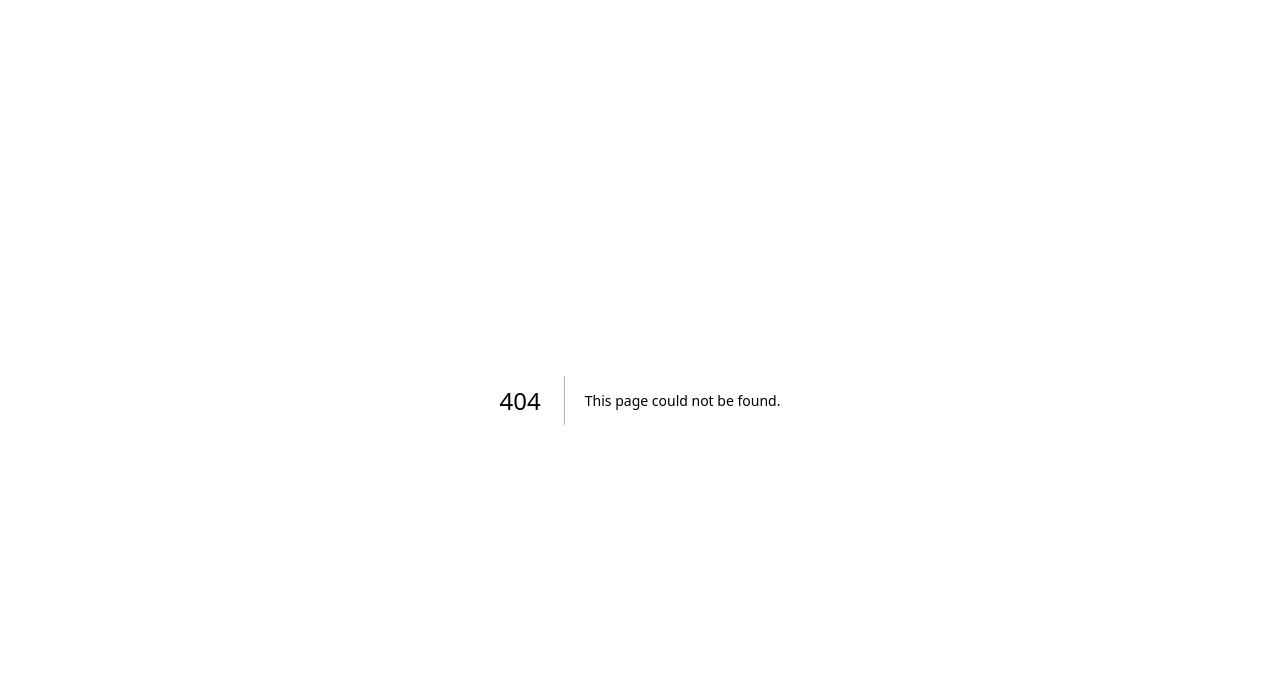
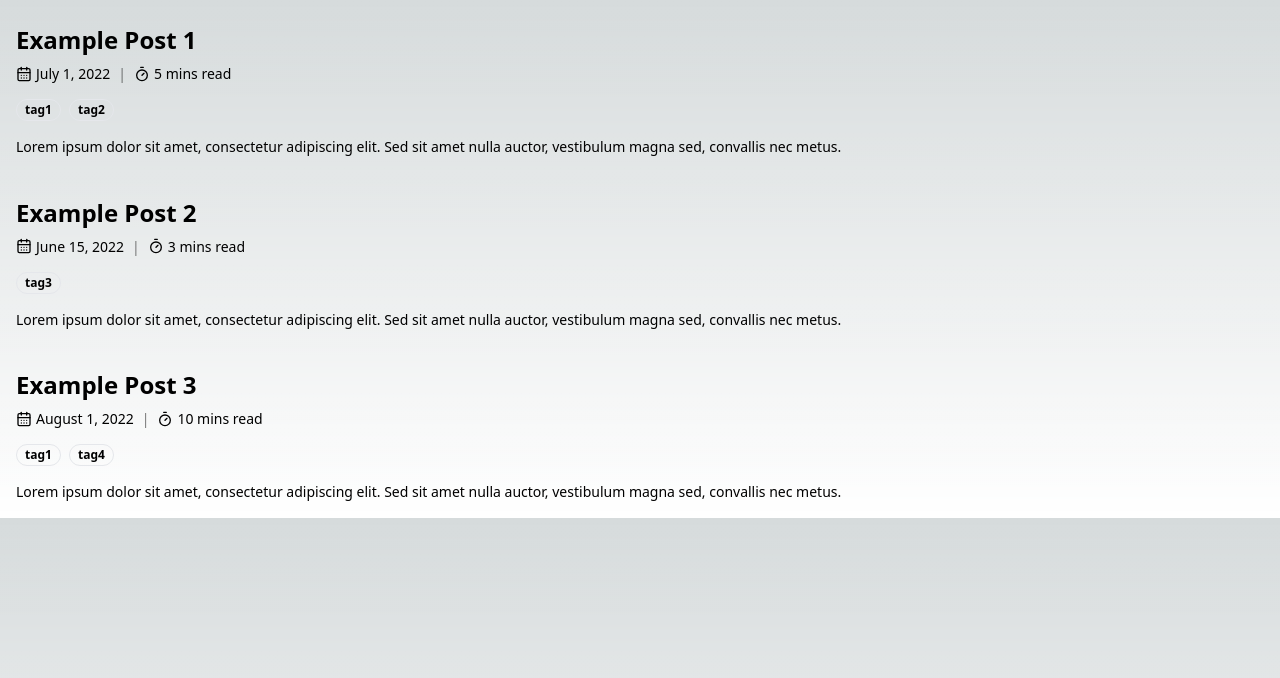
Before and after one commit to madjsmail/portfolio, a Next.js app: page /blog in a window 1280 px wide. Before the commit this address had no page. Shown: the top 678 px of the page. Built offline with nearby package versions, Linux system fonts and the light colour scheme.

Commit message:
feat : setup a blog page mvp XD

```diff
--- /dev/null
+++ b/app/blog/[slug]/page.tsx
@@ -0,0 +1,132 @@
+"use client";
+import React from "react";
+
+import Image from "next/image";
+import { twMerge } from "tailwind-merge";
+import { TracingBeam } from "@/components/ui/tracing-beam";
+
+
+
+type nameProps = {
+    params: {
+        slug: string;
+    }
+};
+
+
+
+export default function blogPost({
+    params
+}: nameProps) {
+    const { slug } = params;
+
+
+    return (
+        <TracingBeam className="px-6">
+            <div className="max-w-2xl mx-auto antialiased pt-4 relative">
+                {dummyContent.map((item, index) => (
+                    <div key={`content-${index}`} className="mb-10">
+                        <h2 className="bg-black text-white rounded-full text-sm w-fit px-4 py-1 mb-4">
+                            {item.badge}
+                        </h2>
+
+                        <p >
+                            {item.title}
+                        </p>
+
+                        <div className="text-sm  prose prose-sm dark:prose-invert">
+                            {item?.image && (
+                                <Image
+                                    src={item.image}
+                                    alt="blog thumbnail"
+                                    height="1000"
+                                    width="1000"
+                                    className="rounded-lg mb-10 object-cover"
+                                />
+                            )}
+                            {item.description}
+                        </div>
+                    </div>
+                ))}
+            </div>
+        </TracingBeam>
+    );
+}
+
+const dummyContent = [
+    {
+        title: "Lorem Ipsum Dolor Sit Amet",
+        description: (
+            <>
+                <p>
+                    Sit duis est minim proident non nisi velit non consectetur. Esse
+                    adipisicing laboris consectetur enim ipsum reprehenderit eu deserunt
+                    Lorem ut aliqua anim do. Duis cupidatat qui irure cupidatat incididunt
+                    incididunt enim magna id est qui sunt fugiat. Laboris do duis pariatur
+                    fugiat Lorem aute sit ullamco. Qui deserunt non reprehenderit dolore
+                    nisi velit exercitation Lorem qui do enim culpa. Aliqua eiusmod in
+                    occaecat reprehenderit laborum nostrud fugiat voluptate do Lorem culpa
+                    officia sint labore. Tempor consectetur excepteur ut fugiat veniam
+                    commodo et labore dolore commodo pariatur.
+                </p>
+                <p>
+                    Dolor minim irure ut Lorem proident. Ipsum do pariatur est ad ad
+                    veniam in commodo id reprehenderit adipisicing. Proident duis
+                    exercitation ad quis ex cupidatat cupidatat occaecat adipisicing.
+                </p>
+                <p>
+                    Tempor quis dolor veniam quis dolor. Sit reprehenderit eiusmod
+                    reprehenderit deserunt amet laborum consequat adipisicing officia qui
+                    irure id sint adipisicing. Adipisicing fugiat aliqua nulla nostrud.
+                    Amet culpa officia aliquip deserunt veniam deserunt officia
+                    adipisicing aliquip proident officia sunt.
+                </p>
+            </>
+        ),
+        badge: "React",
+        image:
+            "https://images.unsplash.com/photo-1464822759023-fed622ff2c3b?auto=format&fit=crop&q=80&w=3540&ixlib=rb-4.0.3&ixid=M3wxMjA3fDB8MHxwaG90by1wYWdlfHx8fGVufDB8fHx8fA%3D%3D",
+    },
+    {
+        title: "Lorem Ipsum Dolor Sit Amet",
+        description: (
+            <>
+                <p>
+                    Ex irure dolore veniam ex velit non aute nisi labore ipsum occaecat
+                    deserunt cupidatat aute. Enim cillum dolor et nulla sunt exercitation
+                    non voluptate qui aliquip esse tempor. Ullamco ut sunt consectetur
+                    sint qui qui do do qui do. Labore laborum culpa magna reprehenderit ea
+                    velit id esse adipisicing deserunt amet dolore. Ipsum occaecat veniam
+                    commodo proident aliqua id ad deserunt dolor aliquip duis veniam sunt.
+                </p>
+                <p>
+                    In dolore veniam excepteur eu est et sunt velit. Ipsum sint esse
+                    veniam fugiat esse qui sint ad sunt reprehenderit do qui proident
+                    reprehenderit. Laborum exercitation aliqua reprehenderit ea sint
+                    cillum ut mollit.
+                </p>
+            </>
+        ),
+        badge: "Changelog",
+        image:
+            "https://images.unsplash.com/photo-1519681393784-d120267933ba?auto=format&fit=crop&q=80&w=3540&ixlib=rb-4.0.3&ixid=M3wxMjA3fDB8MHxwaG90by1wYWdlfHx8fGVufDB8fHx8fA%3D%3D",
+    },
+    {
+        title: "Lorem Ipsum Dolor Sit Amet",
+        description: (
+            <>
+                <p>
+                    Ex irure dolore veniam ex velit non aute nisi labore ipsum occaecat
+                    deserunt cupidatat aute. Enim cillum dolor et nulla sunt exercitation
+                    non voluptate qui aliquip esse tempor. Ullamco ut sunt consectetur
+                    sint qui qui do do qui do. Labore laborum culpa magna reprehenderit ea
+                    velit id esse adipisicing deserunt amet dolore. Ipsum occaecat veniam
+                    commodo proident aliqua id ad deserunt dolor aliquip duis veniam sunt.
+                </p>
+            </>
+        ),
+        badge: "Launch Week",
+        image:
+            "https://images.unsplash.com/photo-1469474968028-56623f02e42e?auto=format&fit=crop&q=80&w=3506&ixlib=rb-4.0.3&ixid=M3wxMjA3fDB8MHxwaG90by1wYWdlfHx8fGVufDB8fHx8fA%3D%3D",
+    },
+];
--- /dev/null
+++ b/app/blog/layout.tsx
@@ -0,0 +1,14 @@
+import type { ReactNode } from 'react';
+
+type LayoutProps = {
+    children: ReactNode;
+};
+
+export default function Layout({ children }: LayoutProps) {
+
+    return (
+        <section>
+            {children}
+        </section>
+    );
+}
--- /dev/null
+++ b/app/blog/page.tsx
@@ -0,0 +1,39 @@
+import PostPreview from "@/components/custom/post-preview";
+
+export default function BlogPage() {
+    const posts = [
+        {
+            slug: 'example-post-1',
+            title: 'Example Post 1',
+            publishedDate: '2022-07-01T12:00:00.000Z',
+            readTimeMinutes: 5,
+            tags: ['tag1', 'tag2'],
+            description:
+                'Lorem ipsum dolor sit amet, consectetur adipiscing elit. Sed sit amet nulla auctor, vestibulum magna sed, convallis nec metus.'
+        },
+        {
+            slug: 'example-post-2',
+            title: 'Example Post 2',
+            publishedDate: '2022-06-15T10:00:00.000Z',
+            readTimeMinutes: 3,
+            tags: ['tag3'],
+            description:
+                'Lorem ipsum dolor sit amet, consectetur adipiscing elit. Sed sit amet nulla auctor, vestibulum magna sed, convallis nec metus.'
+        },
+        {
+            slug: 'example-post-3',
+            title: 'Example Post 3',
+            publishedDate: '2022-08-01T14:00:00.000Z',
+            readTimeMinutes: 10,
+            tags: ['tag1', 'tag4'],
+            description:
+                'Lorem ipsum dolor sit amet, consectetur adipiscing elit. Sed sit amet nulla auctor, vestibulum magna sed, convallis nec metus.'
+        }
+    ];
+    return (
+        <div>
+
+            {posts.map((e, i) => <PostPreview key={i} post={e} />)}
+        </div>
+    );
+}
--- /dev/null
+++ b/components/custom/post-preview.tsx
@@ -0,0 +1,58 @@
+import Link from "next/link";
+
+import { format, parseISO } from "date-fns";
+import { CalendarDays, Timer } from "lucide-react";
+
+
+import { Badge } from "@/components/ui/badge";
+import { cn } from "@/utils/cn";
+
+type PostPreviewProps = {
+    // post: Post ;
+    post: any ;
+};
+
+const PostPreview = ({ post }: PostPreviewProps) => {
+    return (
+        <article className="w-full">
+            <Link
+                href={`/blog/${post.slug}`}
+                className={cn(
+                    "select-rounded-md block w-full rounded-md p-4 leading-none no-underline outline-none transition-colors hover:bg-foreground/10 hover:text-accent-foreground focus:bg-accent focus:text-accent-foreground"
+                )}
+            >
+                <h3 className="my-2 text-2xl font-bold text-foreground">{post.title}</h3>
+                <div className="flex gap-2 text-sm leading-snug text-muted-foreground">
+                    <div className="flex items-center gap-1">
+                        <CalendarDays size={16} />
+                        <time dateTime={post.publishedDate}>{format(parseISO(post.publishedDate), "LLLL d, yyyy")}</time>
+                    </div>
+                    <span className="opacity-50">|</span>
+                    <div className="flex items-center gap-1">
+                        <Timer size={16} />
+                        <span>{`${post.readTimeMinutes} mins read`}</span>
+                    </div>
+                </div>
+                {post?.tags && (
+                    <ul className="my-4 flex list-none flex-wrap gap-2 p-0">
+                        {post.tags.map((tag: string) => (
+                            <li key={tag}>
+                                <Badge
+                                    variant="outline"
+                                    className="inline-block rounded-full border border-muted-foreground/50 bg-muted-foreground/10 px-2 py-0.5 text-xs text-muted-foreground"
+                                >
+                                    {tag}
+                                </Badge>
+                            </li>
+                        ))}
+                    </ul>
+                )}
+                {post.description && (
+                    <p className="line-clamp-2 text-sm leading-snug text-muted-foreground">{post.description}</p>
+                )}
+            </Link>
+        </article>
+    );
+};
+
+export default PostPreview;
```
Also changed, not shown: package.json (+6 -2 lines), types/index.ts (added), 1 other file (tests, documents, lock files or other folders).
